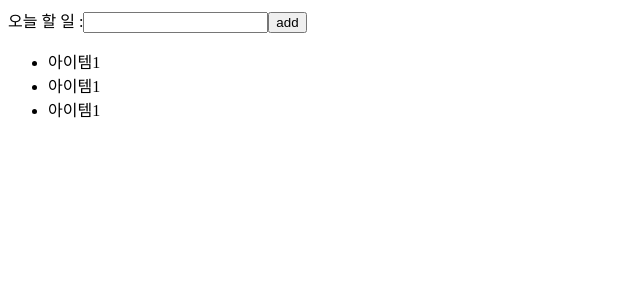
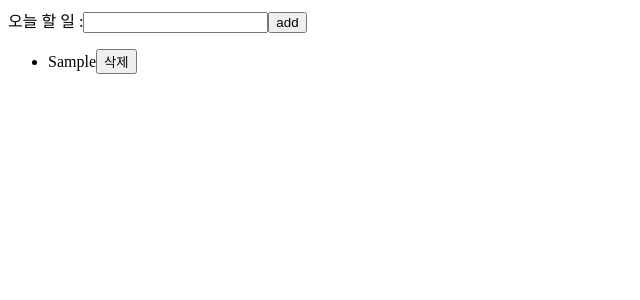
Before and after one commit to es5es5/vue-todo, a Vue app: page / in a window 1280 px wide. Both pictures are taken after typing "Sample" into the empty fields and a click on the button "add". Shown: the top 300 px of the page, without its empty margins (0-640 px from the left). Built offline with nearby package versions, Linux system fonts and the light colour scheme.

Commit message:
todoItems

```diff
--- a/src/App.vue
+++ b/src/App.vue
@@ -7,9 +7,12 @@
     />
     <div>
       <ul>
-        <TodoListItem />
-        <TodoListItem />
-        <TodoListItem />
+        <TodoListItem
+          v-for="(item, index) in todoItems" :key="index"
+          :todoItem="item"
+          :index="index"
+          @remove="removeItem"
+        />
       </ul>
     </div>
   </div>
@@ -64,6 +67,10 @@ export default Vue.extend({
     },
     fetchTodoItems () {
       this.todoItems = storage.fetch()
+    },
+    removeItem (index: number) {
+      this.todoItems.splice(index, 1)
+      storage.save(this.todoItems)
     }
   }
 });
--- a/src/components/TodoListItem.vue
+++ b/src/components/TodoListItem.vue
@@ -1,12 +1,24 @@
 <template>
-  <li>아이템1</li>
+  <li>
+    <span>{{ todoItem }}</span>
+    <button type="button" @click="removeItem">삭제</button>
+  </li>
 </template>
 
 <script lang="ts">
   import Vue from 'vue'
 
   export default Vue.extend({
-    name: 'TodoListItem'
+    name: 'TodoListItem',
+    props: {
+      todoItem: String,
+      index: Number,
+    },
+    methods: {
+      removeItem () {
+        this.$emit('remove', this.index)
+      },
+    }
   })
 </script>
 
```
Also changed, not shown: 1 other file (tests, documents, lock files or other folders).
